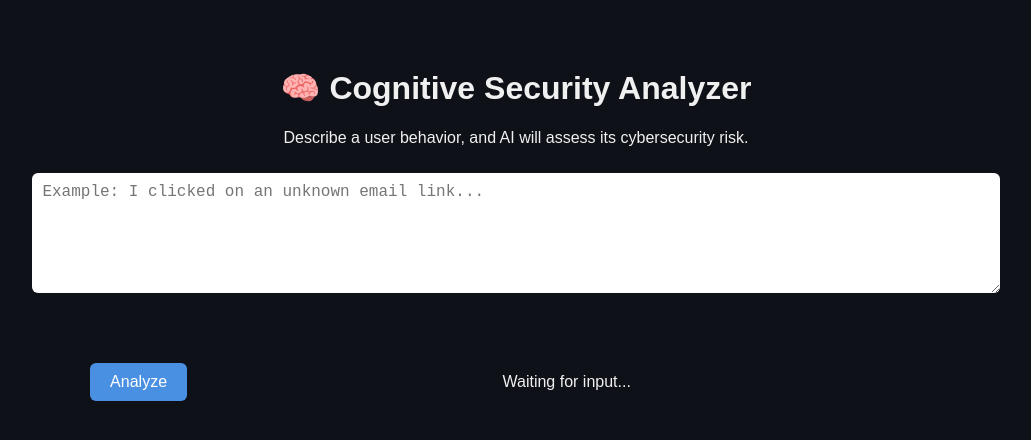
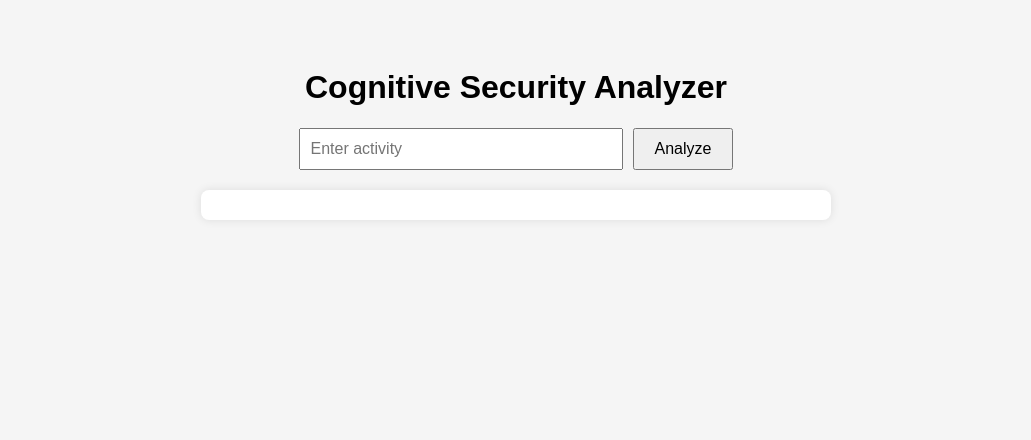
Before and after one commit to azinshahi/ai-cognitive-analyzer, a plain HTML site: page index.html in a window 1280 px wide. Shown: the whole page, without its empty margins (124-1155 px from the left). Drawn offline with Linux system fonts and the light colour scheme.

Commit message:
Update index.html

```diff
--- a/index.html
+++ b/index.html
@@ -3,56 +3,55 @@
 <head>
     <meta charset="UTF-8">
     <meta name="viewport" content="width=device-width, initial-scale=1.0">
-  <title>Cognitive Security Analyzer (AI-Powered)</title>
+    <title>Cognitive Security Analyzer</title>
     <style>
         body {
             font-family: Arial, sans-serif;
-      background-color: #0e1117;
-      color: #f0f0f0;
+            padding: 40px;
+            background-color: #f5f5f5;
+        }
+        h1 {
             text-align: center;
-      padding: 40px;
         }
-    textarea {
-      width: 80%;
-      height: 100px;
-      margin: 10px 0;
+        form {
+            display: flex;
+            justify-content: center;
+            margin-bottom: 20px;
+        }
+        input {
             padding: 10px;
             font-size: 16px;
-      border-radius: 6px;
-      border: none;
+            width: 300px;
+            margin-right: 10px;
         }
         button {
-      background-color: #4a90e2;
-      color: white;
-      border: none;
             padding: 10px 20px;
-      border-radius: 6px;
-      cursor: pointer;
             font-size: 16px;
         }
-    button:hover {
-      background-color: #357ab8;
-    }
-    #feedbackBox {
-      margin-top: 30px;
-      padding: 20px;
+        #result {
+            max-width: 600px;
+            margin: 0 auto;
+            padding: 15px;
+            background-color: #fff;
             border-radius: 8px;
-      display: inline-block;
-      min-width: 60%;
+            box-shadow: 0 0 10px rgba(0,0,0,0.1);
+            white-space: pre-line;
         }
     </style>
 </head>
 <body>
-  <h1>🧠 Cognitive Security Analyzer</h1>
-  <p>Describe a user behavior, and AI will assess its cybersecurity risk.</p>
+    <h1>Cognitive Security Analyzer</h1>
 
-  <textarea id="userInput" placeholder="Example: I clicked on an unknown email link..."></textarea><br>
-  <button onclick="runAnalysis()">Analyze</button>
+    <!-- User input form -->
+    <form id="activity-form">
+        <input type="text" id="activity-input" placeholder="Enter activity">
+        <button type="submit">Analyze</button>
+    </form>
 
-  <div id="feedbackBox">
-    <p id="result">Waiting for input...</p>
-  </div>
+    <!-- Result will appear here -->
+    <div id="result"></div>
 
+    <!-- Link to your new main.js -->
     <script src="scripts/main.js"></script>
 </body>
 </html>
```
Lines whose indentation alone changed are shown as unchanged.
